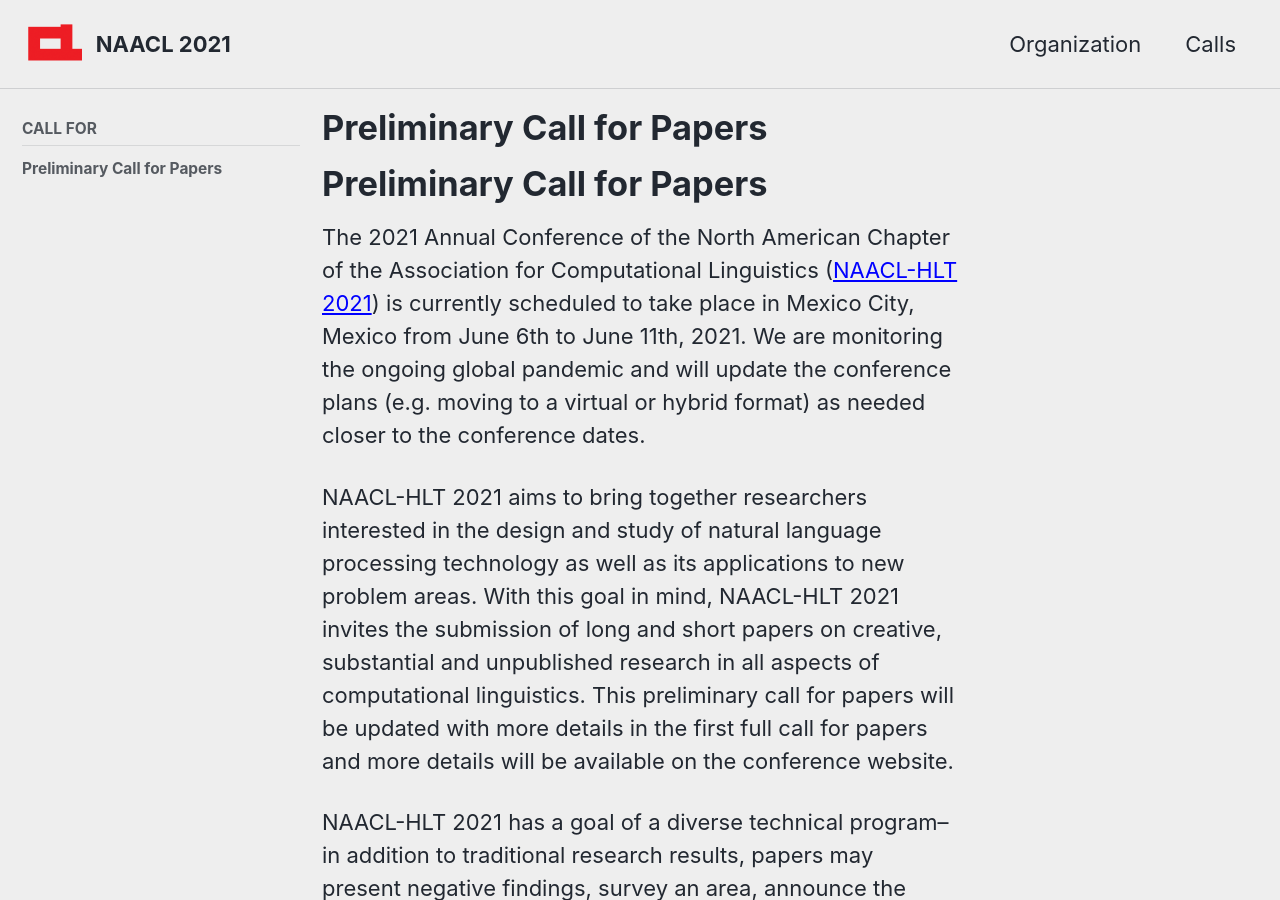
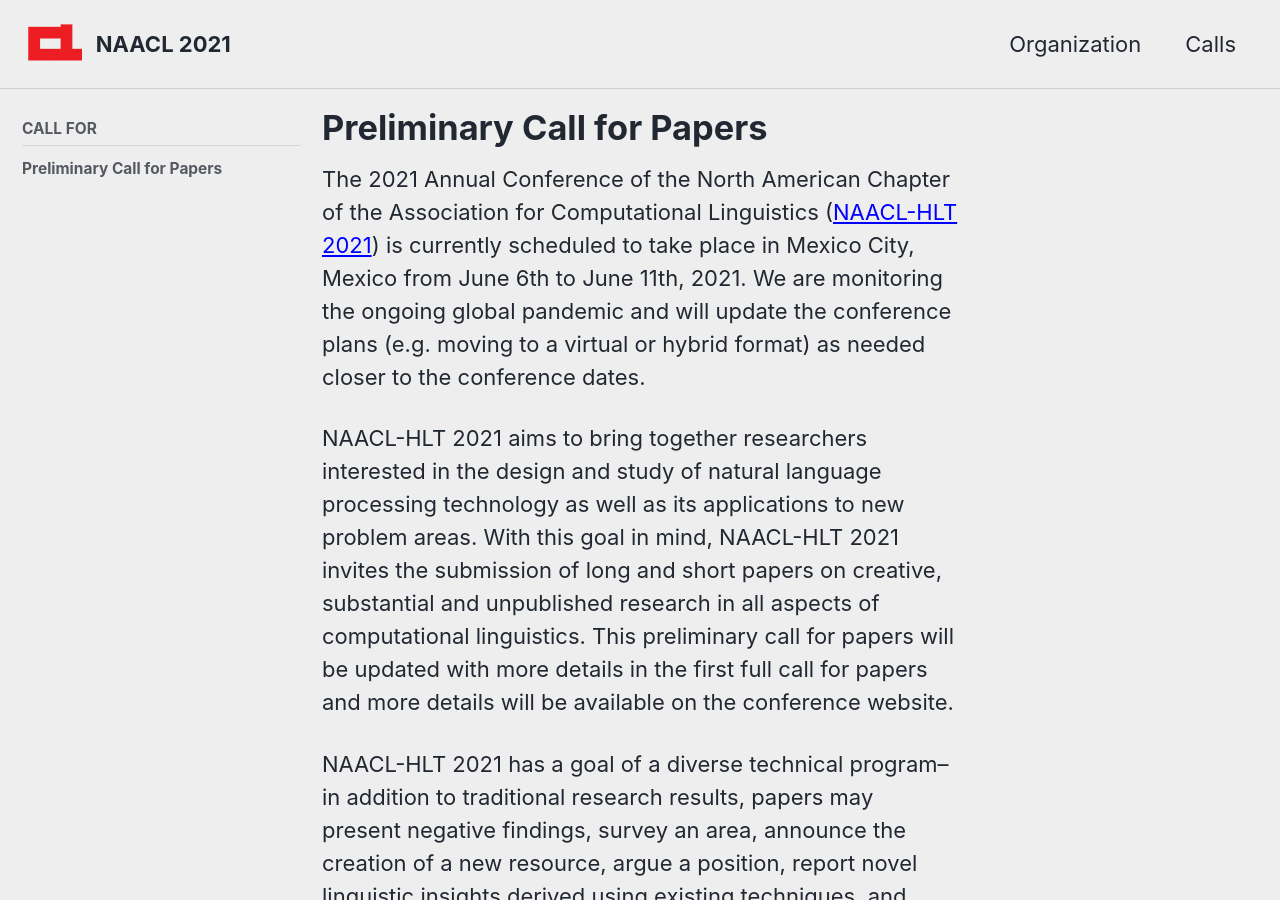
Before and after one commit to naacl-org/naacl-2021-website, a Jekyll site: the page built from _pages/calls/papers.md, in a window 1280 px wide and 900 px high. Built offline with Jekyll 4.4.1, drawn with Linux system fonts in a browser that asks for light colours; cached includes are drawn as plain includes; nearby versions of some CDN libraries; our own code applies the rules of GitHub Pages for plain Markdown files.

Commit message:
Move "Preliminary Call for Papers" from heading to title. This seems to be a known issue on GitPages: https://stackoverflow.com/questions/41070764/github-pages-duplicating-header-from-jekyll

```diff
--- a/_pages/calls/papers.md
+++ b/_pages/calls/papers.md
@@ -1,11 +1,10 @@
 ---
-title:
+title: Preliminary Call for Papers
 layout: single
 permalink: /calls/papers/
 sidebar:
     nav: "calls"
 ---
-# Preliminary Call for Papers
 The 2021 Annual Conference of the North American Chapter of the Association for Computational Linguistics (<a href="../../">NAACL-HLT 2021</a>) is currently scheduled to take place in Mexico City, Mexico from June 6th to June 11th, 2021. We are monitoring the ongoing global pandemic and will update the conference plans (e.g. moving to a virtual or hybrid format) as needed closer to the conference dates.
 
 NAACL-HLT 2021 aims to bring together researchers interested in the design and study of natural language processing technology as well as its applications to new problem areas. With this goal in mind, NAACL-HLT 2021 invites the submission of long and short papers on creative, substantial and unpublished research in all aspects of computational linguistics. This preliminary call for papers will be updated with more details in the first full call for papers and more details will be available on the conference website.
```
